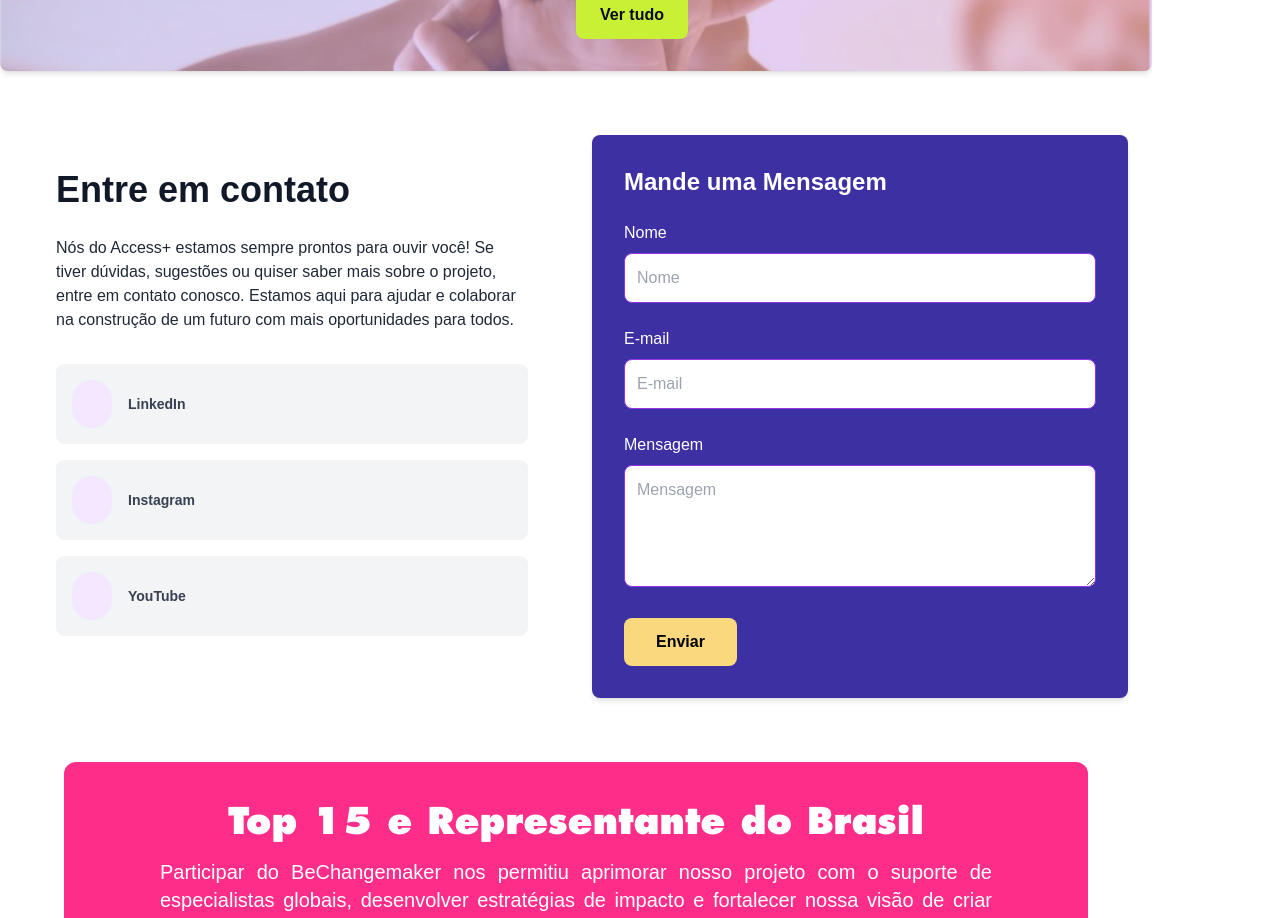
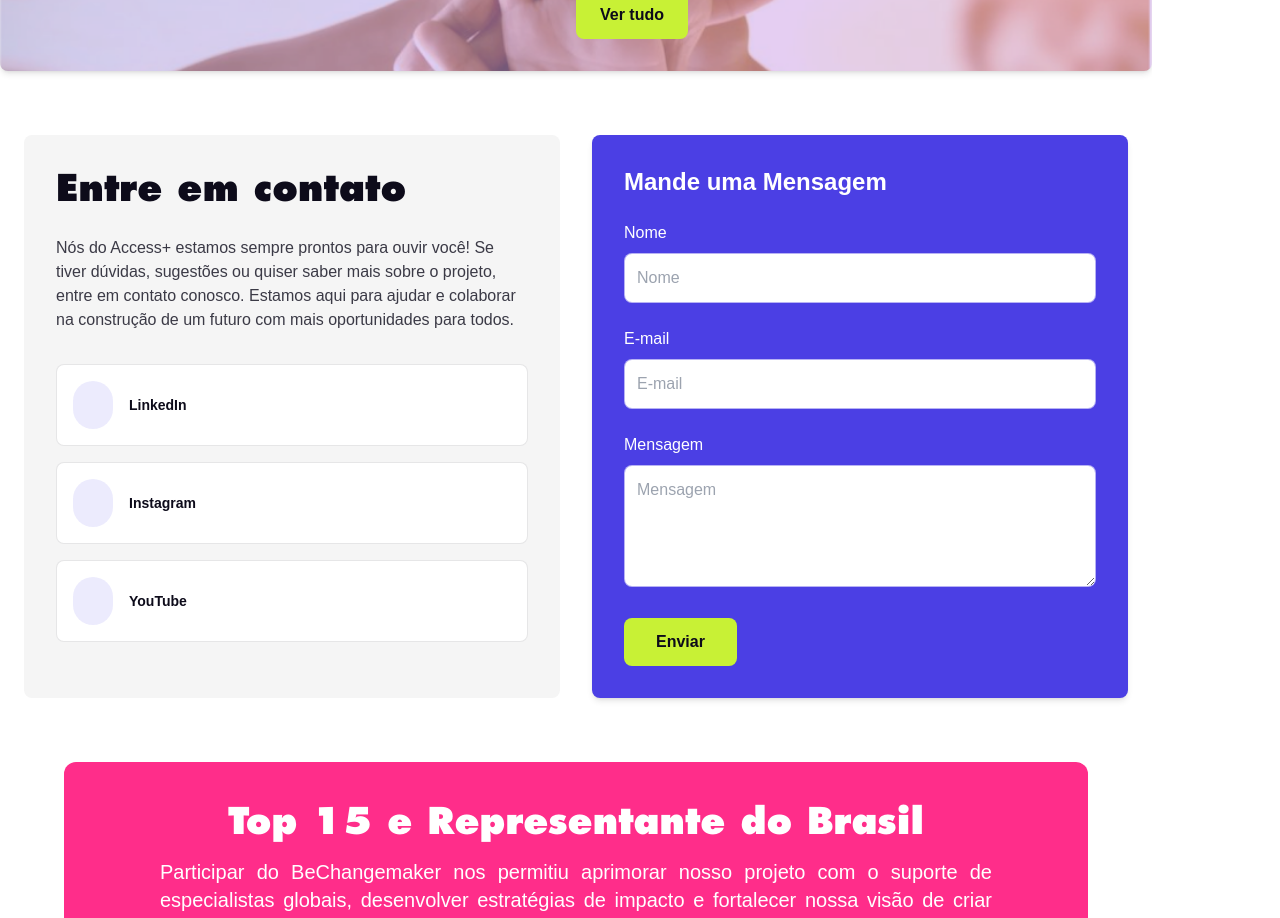
Before and after one commit to accessplus2024/AccessPlus, a Nuxt app: page / in a window 1280 px wide. Shown: the part 2640-3558 px from the top of the page. Built offline with nearby package versions, Linux system fonts and the light colour scheme; some icons are missing; what stein-js-client would draw is missing.

Commit message:
fix: rebrand remaining missed components (OpportunitiesHeader, ContactSection, ContactForm, HeroSection orbs)

```diff
--- a/components/OpportunitiesHeader.vue
+++ b/components/OpportunitiesHeader.vue
@@ -1,6 +1,6 @@
 <template>
   <header
-    class="relative bg-gradient-to-r from-purple-600 to-pink-600 pt-32 pb-16 rounded-b-lg bg-cover bg-center"
+    class="relative bg-primary pt-32 pb-16 rounded-b-lg bg-cover bg-center"
     :style="{ backgroundImage: 'url(/images/voluntariado.svg)' }"
   >
     <div class="absolute inset-0 bg-[#C47FEF6B] z-0"></div>
@@ -12,8 +12,8 @@
         <h1
           class="text-3xl sm:text-4xl lg:text-5xl mb-4 leading-none md:text-left lg:text-left sm:text-center"
         >
-          <p class="font-bold">Todas as</p>
-          <span class="block font-semibold">Oportunidades</span>
+          <p class="font-display font-bold text-white">Todas as</p>
+          <span class="block font-display font-bold text-white">Oportunidades</span>
         </h1>
       </div>
     </div>
--- a/components/home/ContactForm.vue
+++ b/components/home/ContactForm.vue
@@ -1,5 +1,5 @@
 <template>
-	<div class="bg-[#3D30A2] p-8 rounded-lg shadow-md">
+	<div class="bg-primary p-8 rounded-lg shadow-md">
 		<h2 class="text-2xl font-semibold leading-tight text-white mb-6">
 			Mande uma Mensagem
 		</h2>
@@ -10,7 +10,7 @@
 					type="text"
 					id="name"
 					name="name"
-					class="w-full p-3 rounded-lg border border-purple-600 focus:outline-none focus:ring-2 focus:ring-yellow-400 text-black"
+					class="w-full font-body p-3 rounded-lg border border-primary/40 focus:outline-none focus:ring-2 focus:ring-accent-green text-text bg-bg"
 					placeholder="Nome" />
 			</div>
 			<div class="mb-6">
@@ -21,7 +21,7 @@
 					type="email"
 					id="email"
 					name="email"
-					class="w-full p-3 rounded-lg border border-purple-600 focus:outline-none focus:ring-2 focus:ring-yellow-400 text-black"
+					class="w-full font-body p-3 rounded-lg border border-primary/40 focus:outline-none focus:ring-2 focus:ring-accent-green text-text bg-bg"
 					placeholder="E-mail" />
 			</div>
 			<div class="mb-6">
@@ -32,12 +32,12 @@
 					id="message"
 					name="message"
 					rows="4"
-					class="w-full p-3 rounded-lg border border-purple-600 focus:outline-none focus:ring-2 focus:ring-yellow-400 text-black"
+					class="w-full font-body p-3 rounded-lg border border-primary/40 focus:outline-none focus:ring-2 focus:ring-accent-green text-text bg-bg"
 					placeholder="Mensagem"></textarea>
 			</div>
 			<button
 				type="submit"
-				class="bg-[#FAD87E] text-black px-8 py-3 rounded-lg font-semibold hover:bg-yellow-300">
+				class="font-body bg-accent-green text-[#0D0B1A] px-8 py-3 rounded-lg font-semibold hover:opacity-90 transition-opacity">
 				Enviar
 			</button>
 		</form>
--- a/components/home/ContactSection.vue
+++ b/components/home/ContactSection.vue
@@ -25,11 +25,11 @@
 	<section
 		class="max-w-6xl mx-auto my-16 px-6 grid grid-cols-1 lg:grid-cols-2 gap-8">
 		<!-- Contact Information -->
-		<div data-aos="fade-right" class="p-8 bg-white rounded-lg">
-			<h2 class="text-4xl font-bold leading-tight text-gray-900 mb-6">
+		<div data-aos="fade-right" class="p-8 bg-surface rounded-lg">
+			<h2 class="font-display text-4xl font-bold leading-tight text-text mb-6">
 				Entre em contato
 			</h2>
-			<p class="text-base font-light leading-6 text-gray-800 mb-8">
+			<p class="font-body text-base font-light leading-6 text-text/80 mb-8">
 				Nós do Access+ estamos sempre prontos para ouvir você! Se tiver dúvidas,
 				sugestões ou quiser saber mais sobre o projeto, entre em contato
 				conosco. Estamos aqui para ajudar e colaborar na construção de um futuro
@@ -40,15 +40,15 @@
 				<div
 					v-for="(contact, index) in contacts"
 					:key="index"
-					class="flex items-center space-x-4 bg-gray-100 p-4 rounded-lg">
+					class="flex items-center space-x-4 bg-bg p-4 rounded-lg border border-text/10">
 					<div
-						class="bg-purple-100 contact-icon rounded-full p-3 flex-shrink-0">
-						<component class="text-[#3d30a2]" :is="contact.icon" />
+						class="bg-primary/10 contact-icon rounded-full p-3 flex-shrink-0">
+						<component class="text-primary" :is="contact.icon" />
 					</div>
 					<a class="text-decoration-none flex-grow" :href="contact.link">
 						<div>
-							<p class="text-sm font-bold text-gray-700">{{ contact.label }}</p>
-							<p v-if="contact.info" class="text-xs text-gray-500">
+							<p class="font-body text-sm font-bold text-text">{{ contact.label }}</p>
+							<p v-if="contact.info" class="font-body text-xs text-text/60">
 								{{ contact.info }}
 							</p>
 						</div>
--- a/components/opportunity/HeroSection.vue
+++ b/components/opportunity/HeroSection.vue
@@ -24,15 +24,14 @@
 
       <!-- Gradient orbs -->
       <div
-        class="absolute top-0 left-0 w-96 h-96 bg-gradient-to-br from-pink-400/30 to-purple-600/30 rounded-full blur-3xl -translate-x-1/2 -translate-y-1/2 animate-pulse"
+        class="absolute top-0 left-0 w-96 h-96 bg-white/5 rounded-full blur-3xl -translate-x-1/2 -translate-y-1/2"
       ></div>
       <div
         class="absolute bottom-0 right-0 w-80 h-80 bg-gradient-to-tl from-blue-400/30 to-indigo-600/30 rounded-full blur-3xl translate-x-1/2 translate-y-1/2 animate-pulse"
         style="animation-delay: 1s"
       ></div>
       <div
-        class="absolute top-1/2 left-1/2 w-64 h-64 bg-gradient-to-r from-violet-400/20 to-fuchsia-600/20 rounded-full blur-2xl -translate-x-1/2 -translate-y-1/2 animate-pulse"
-        style="animation-delay: 2s"
+        class="absolute top-1/2 left-1/2 w-64 h-64 bg-white/5 rounded-full blur-2xl -translate-x-1/2 -translate-y-1/2"
       ></div>
     </div>
     <div
```
